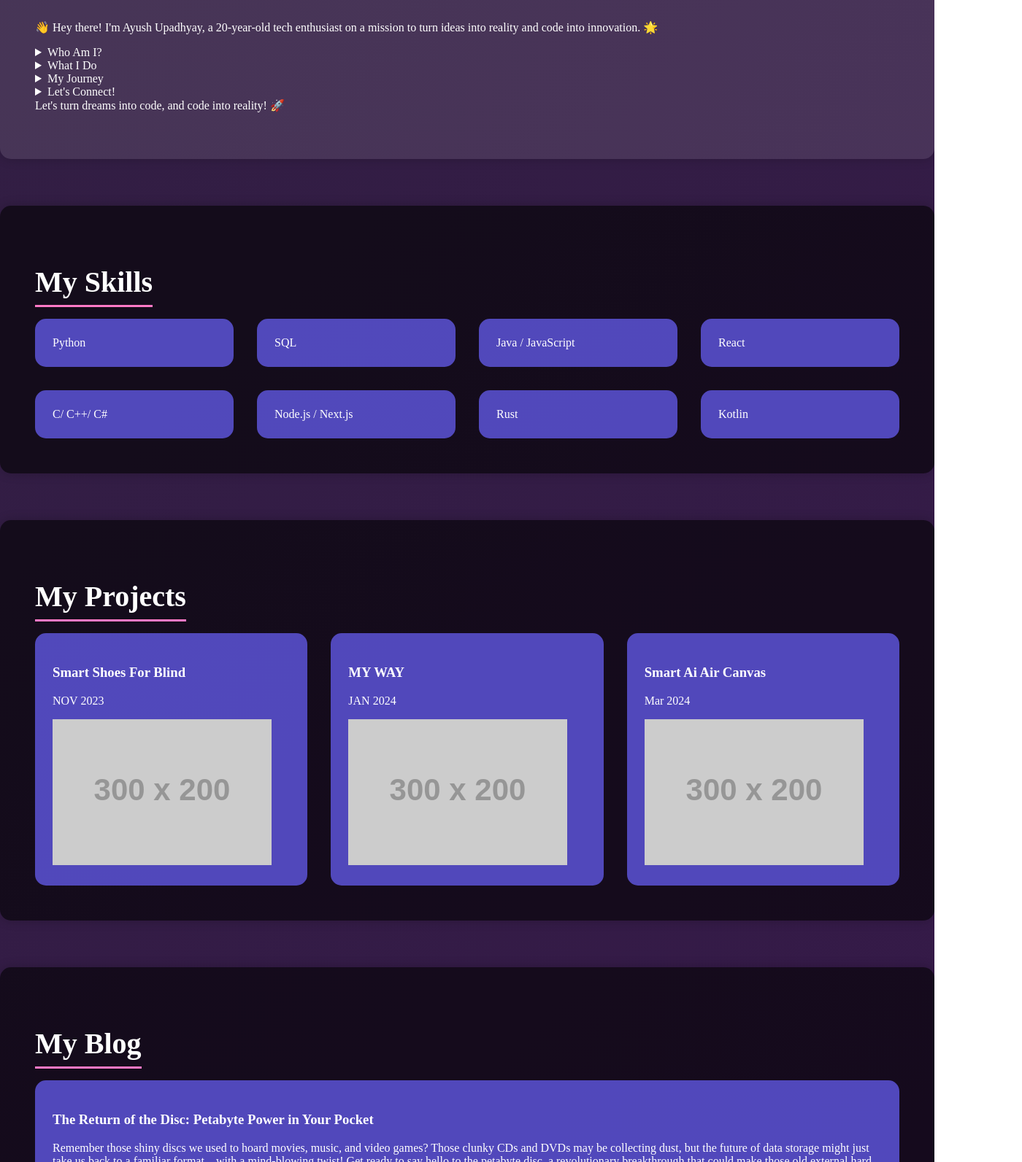
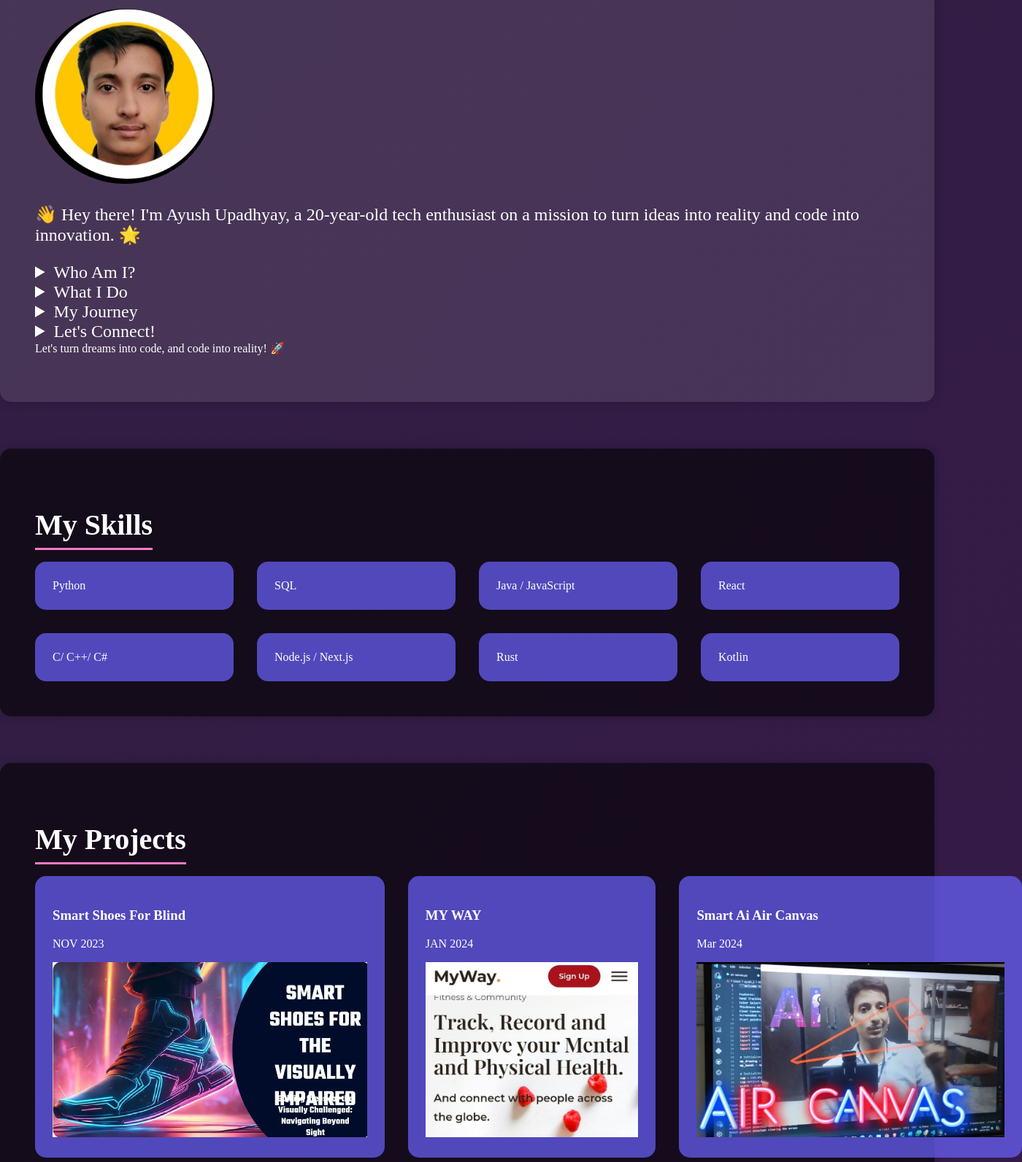
Before and after one commit to Ayushdevx/portfolio, a plain HTML site: page index.html in a window 1280 px wide. Shown: the part 592-2185 px from the top of the page at 73% size, 1400 px wide, since content can reach past the window. Drawn offline with Linux system fonts and the light colour scheme; placeholder pictures from the web are drawn by us.

Commit message:
first commit

```diff
--- a/index.html
+++ b/index.html
@@ -9,7 +9,7 @@
 <body>
     <header class="text-center p-8">
         <h1 class="text-4xl font-bold">Ayush Upadhyay</h1>
-        <p id="job-title" class="text-xl mt-2"></p>
+        <p id="job-title" class=""></p>
         <div class="mt-4">
             <button class="btn-primary">Download CV</button>
             <button>
@@ -62,29 +62,30 @@
     </header>
 
     <section class="p-8">
-        <h2 class="text-3xl font-bold border-b-4 border-purple-600 inline-block">About Me</h2>
-        <p class="mt-4">
+        <h2 class="text-3xl font-bold border-b-4 border-purple-600 inline-block">About Me</h2></br>
+        <img src='ayush.jpg' alt="project image" class="mtss-2">
+        <p class="mts-4">
 
             👋 Hey there! I'm Ayush Upadhyay, a 20-year-old tech enthusiast on a mission to turn ideas into reality and code into innovation. 🌟
 
             <details>
-              <summary class="font-bold mt-4">Who Am I?</summary>
-              <p>🎓 Currently, I'm immersed in the world of Computer Science at Vellore Institute of Technology, where I'm pursuing my Bachelor of Technology degree with a passion for pushing boundaries and exploring the endless possibilities of technology.</p>
+              <summary class="mts-4">Who Am I?</summary>
+              <p class="pabout">🎓 Currently, I'm immersed in the world of Computer Science at Vellore Institute of Technology, where I'm pursuing my Bachelor of Technology degree with a passion for pushing boundaries and exploring the endless possibilities of technology.</p>
             </details>
 
             <details>
-              <summary class="font-bold mt-4">What I Do</summary>
+              <summary class="mts-4">What I Do</summary>
               <p>💻 As a Full Stack Developer, I bridge the gap between imagination and execution, crafting seamless digital experiences that captivate and inspire. From crafting pixel-perfect designs to diving deep into the backend, I thrive on the thrill of bringing ideas to life.</p>
               <p>🚀 Fascinated by the ever-evolving landscape of Artificial Intelligence and Machine Learning, I'm constantly experimenting with new algorithms and techniques, driven by a relentless curiosity to unlock the next breakthrough.</p>
             </details>
 
             <details>
-              <summary class="font-bold mt-4">My Journey</summary>
+              <summary class="mts-4">My Journey</summary>
               <p>🌍 Hailing from the vibrant land of India, my journey as a developer is fueled by a spirit of relentless innovation and a deep-rooted commitment to making a positive impact on the world. With every line of code, I strive to leave a mark that transcends boundaries and transforms lives.</p>
             </details>
 
             <details>
-              <summary class="font-bold mt-4">Let's Connect!</summary>
+              <summary class="mts-4">Let's Connect!</summary>
               <p>🤝 Eager to collaborate on groundbreaking projects and connect with fellow innovators, I'm always on the lookout for new opportunities to learn, grow, and make a difference. Whether it's brainstorming over a cup of coffee or diving headfirst into a coding marathon, I'm ready to embark on this journey together.</p>
               <p>📩 Ready to take the next step? Feel free to reach out to me for exciting collaborations, thought-provoking discussions, or just to geek out over the latest tech trends! Let's build the future, one line of code at a time.</p>
             </details>
@@ -115,17 +116,17 @@
             <div class="bg-purple-700 p-4 rounded-lg project-item">
                 <h3 class="font-bold">Smart Shoes For Blind</h3>
                 <p>NOV 2023</p>
-                <img src="https://placehold.co/300x200" alt="project image" class="mt-2">
+                <img src='img1.jpg' alt="project image" class="mts-2">
             </div>
             <div class="bg-purple-700 p-4 rounded-lg project-item">
                 <h3 class="font-bold">MY WAY</h3>
                 <p>JAN 2024</p>
-                <img src="https://placehold.co/300x200" alt="project image" class="mt-2">
+                <img src='img3.jpg' alt="project image" class="mts-2">
             </div>
             <div class="bg-purple-700 p-4 rounded-lg project-item">
                 <h3 class="font-bold">Smart Ai Air Canvas</h3>
                 <p>Mar 2024</p>
-                <img src="https://placehold.co/300x200" alt="project image" class="mt-2">
+                <img src='img2.jpg' alt="project image" class="mts-2">
             </div>
         </div>
     </section>
@@ -134,14 +135,14 @@
         <h2 class="text-3xl font-bold text-center">My Blog</h2>
         <div class="mt-4 grid grid-cols-1 md:grid-cols-2 gap-4">
             <div class="p-4 bg-purple-700 rounded-lg blog-item">
-                <h3 class="font-bold">The Return of the Disc: Petabyte Power in Your Pocket</h3>
+                <h3 class="blogs">The Return of the Disc: Petabyte Power in Your Pocket</h3>
                 <p class="mt-2">Remember those shiny discs we used to hoard movies, music, and video games?  Those clunky CDs and DVDs may be collecting dust, but the future of data storage might just take us back to a familiar format – with a  mind-blowing twist!
 
                     Get ready to say hello to the petabyte disc, a revolutionary breakthrough that could make those old external hard drives look like relics from the Stone Age....</p>
                 <button class="btn-read-more">Read More</button>
             </div>
             <div class="p-4 bg-purple-700 rounded-lg blog-item">
-                <h3 class="font-bold">TEAM BUILDING AND LEADERSHIP SKILLS</h3>
+                <h3 class="blogs">TEAM BUILDING AND LEADERSHIP SKILLS</h3>
                 <p class="mt-2">In the modern society we live in, leadership means more than simply leading people. A leader is essentially the driving force that moves a group or organization toward its goals. The true value of leadership lies in presenting a clear vision, uniting the team, and leading in a direction that everyone can agree on, even in difficult times. ...</p>
                 <button class="btn-read-more">Read More</button>
             </div>
--- a/styles.css
+++ b/styles.css
@@ -61,6 +61,7 @@ header .typing-text {
 
 /* Button styling */
 button {
+
     padding: 0.8rem 1.5rem;
     border: none;
     border-radius: 30px;
@@ -68,8 +69,34 @@ button {
     font-weight: bold;
     transition: transform 0.3s, background-color 0.3s, box-shadow 0.3s;
   }
+  .mts-2 {
+    object-fit: cover;
+    height: 15rem;
+  }
+  .mts-4{
+    font-size: 1.5rem;
 
+  }
+  .pabout{
+    color: aquamarine;
+  }
 
+  .mtss-2 {
+    object-fit: cover;
+    height: 15rem;
+    border-radius: 50%;
+  }
+.blogs{
+  font-size: 2.0rem;
+  color: rgb(179, 239, 89);
+}
+  selector {
+    border: none;
+    border-radius: 30px;
+    cursor: pointer;
+    font-weight: bold;
+    transition: transform 0.3s, background-color 0.3s, box-shadow 0.3s;
+  }
 
 .btn-primary, .btn-secondary {
   text-align: center;
@@ -601,3 +628,14 @@ button:hover .play {
   transform: translateX(200%);
   transition-delay: 300ms;
 }
+@media screen and (max-width: 840px)
+{
+  header h1 {
+    color: #ffffff;
+    font-size: 0rem;
+    margin-bottom: 1rem;
+    text-transform: uppercase;
+    letter-spacing: 0.1em;
+  }
+
+}
```
Also changed, not shown: ayush.jpg (added), img1.jpg (added), img2.jpg (added), img3.jpg (added). Lines whose indentation alone changed are shown as unchanged.
